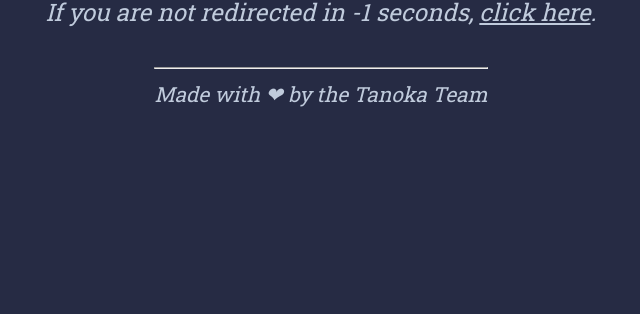
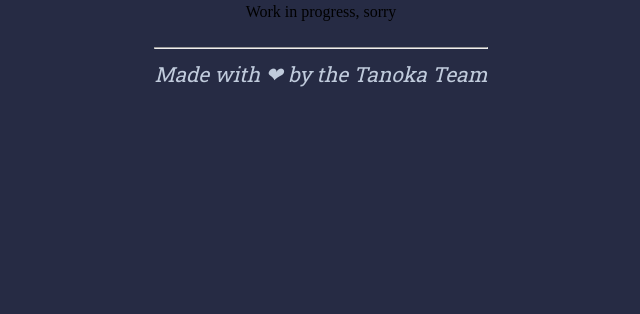
Before and after one commit to tanokaStudio/tanokaStudio.github.io, a plain HTML site: page discord.html in a window 1280 px wide. Shown: the part 502-816 px from the top of the page, without its empty margins (319-959 px from the left). Drawn offline with Linux system fonts and the light colour scheme.

Commit message:
Update discord.html

```diff
--- a/discord.html
+++ b/discord.html
@@ -1,7 +1,7 @@
 <!DOCTYPE html>
 <html>
 <head>
-  <meta http-equiv="refresh" content="3; URL=https://discord.gg/FJyXzAZa22" />
+  <!--<meta http-equiv="refresh" content="3; URL=https://discord.gg/FJyXzAZa22" />-->
   <meta name="viewport" content="width=device-width, initial-scale=1">
   <meta charset="UTF-8">
   <title>Redirecting...</title>
@@ -10,9 +10,10 @@
 </head>
 <body>
   <img id="userPhoto" src="./TanokaStudio_LogoWhite.png" alt="User Photo">
-  <p id="userName">If you are not redirected in
+  <!--<p id="userName">If you are not redirected in
   <a id="compteEnrera"> 3 </a>
-  seconds, <a id="hyperlink" href="https://discord.gg/FJyXzAZa22">click here</a>.</p>
+  seconds, <a id="hyperlink" href="https://discord.gg/FJyXzAZa22">click here</a>.</p>-->
+  <p>Work in progress, sorry</p>
 
   <script type="text/javascript">
       var countSeconds = 3;
```
